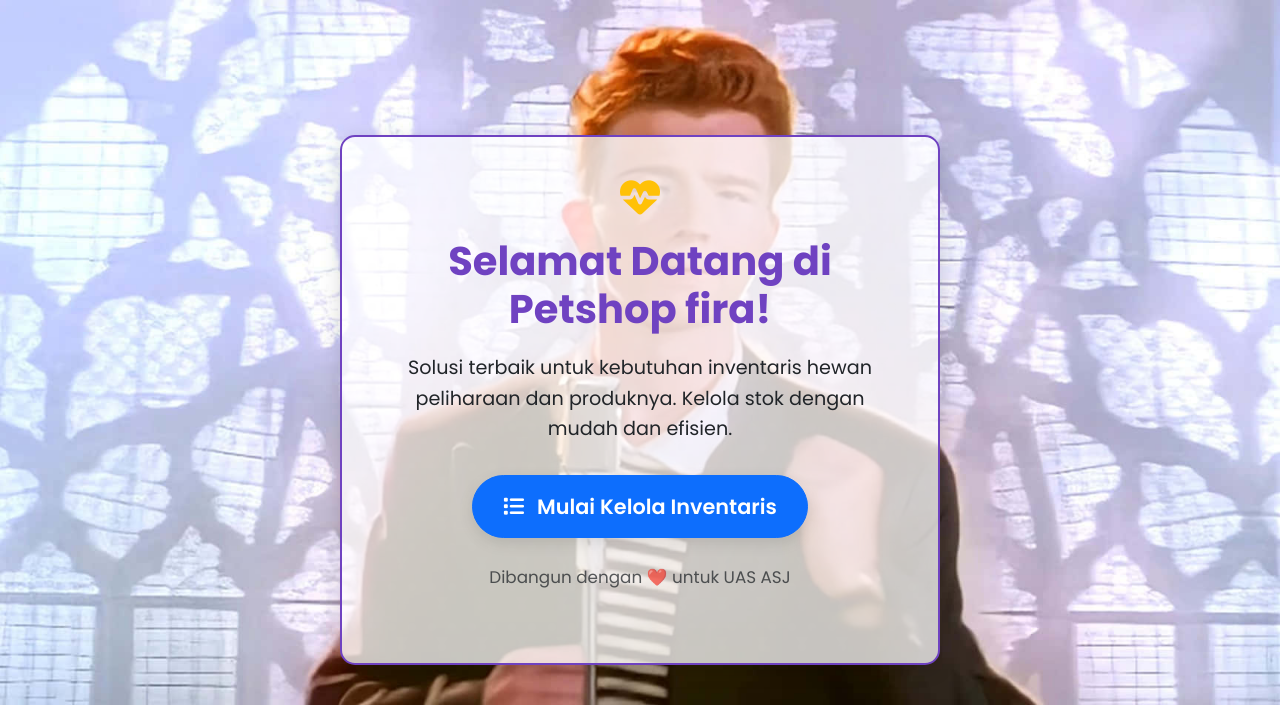
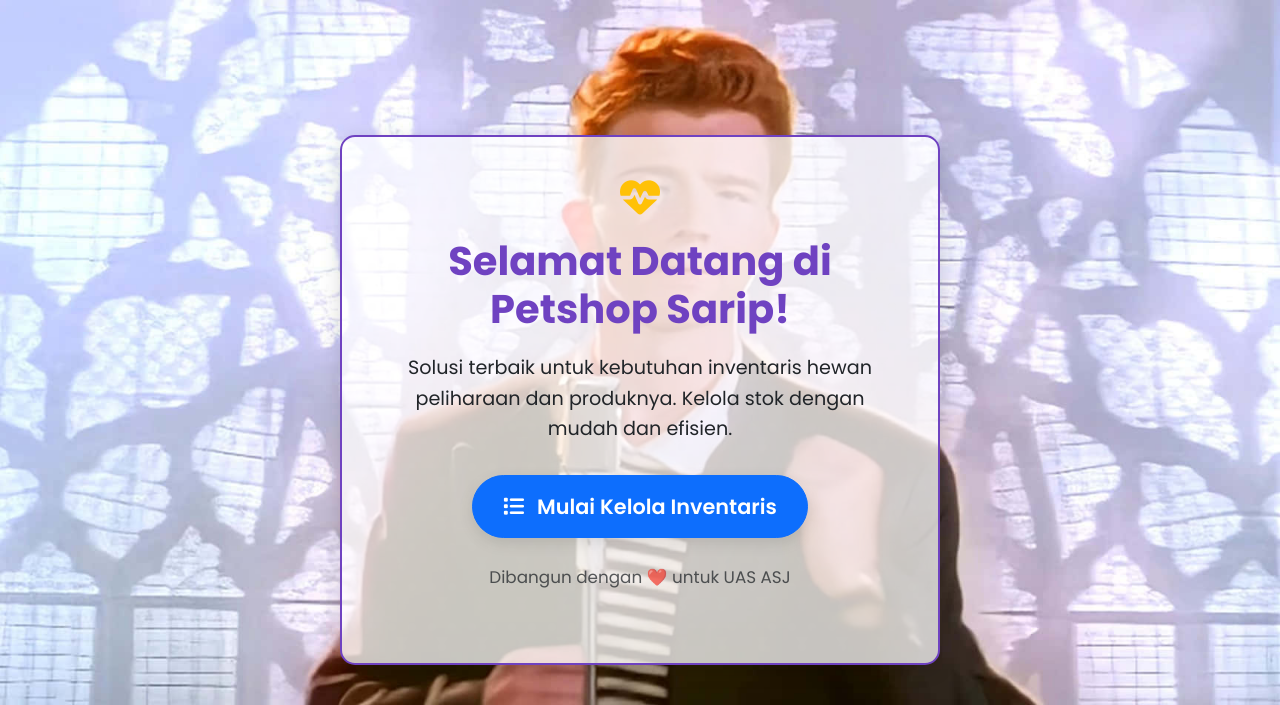
Before and after one commit to MuhammadFiras/Petshop-, a Flask app: page / in a window 1280 px wide. Shown: the top 705 px of the page. Run offline with Flask 3, Linux system fonts and the light colour scheme; some libraries are stand-ins or nearby versions.

Commit message:
testting

```diff
--- a/templates/index.html
+++ b/templates/index.html
@@ -32,7 +32,7 @@
     <div class="container container-custom">
         <header>
             <h1>
-                <i class="fas fa-paw header-icon"></i> Petshop Firas
+                <i class="fas fa-paw header-icon"></i> Petshop Sarip
                 <i class="fas fa-bone header-icon"></i>
             </h1>
             <p>Manajemen Inventaris Stok Peliharaan & Produk</p>
--- a/templates/welcome.html
+++ b/templates/welcome.html
@@ -88,7 +88,7 @@
         <div class="paw-pattern"></div>
         <div class="content-wrapper">
             <i class="fas fa-heartbeat icon-large"></i>
-            <h1>Selamat Datang di <br>Petshop fira!</h1>
+            <h1>Selamat Datang di <br>Petshop Sarip!</h1>
             <p>Solusi terbaik untuk kebutuhan inventaris hewan peliharaan dan produknya. Kelola stok dengan mudah dan efisien.</p>
             <a href="{{ url_for('index') }}" class="btn btn-primary btn-lg">
                 <i class="fas fa-list me-2"></i> Mulai Kelola Inventaris
```
